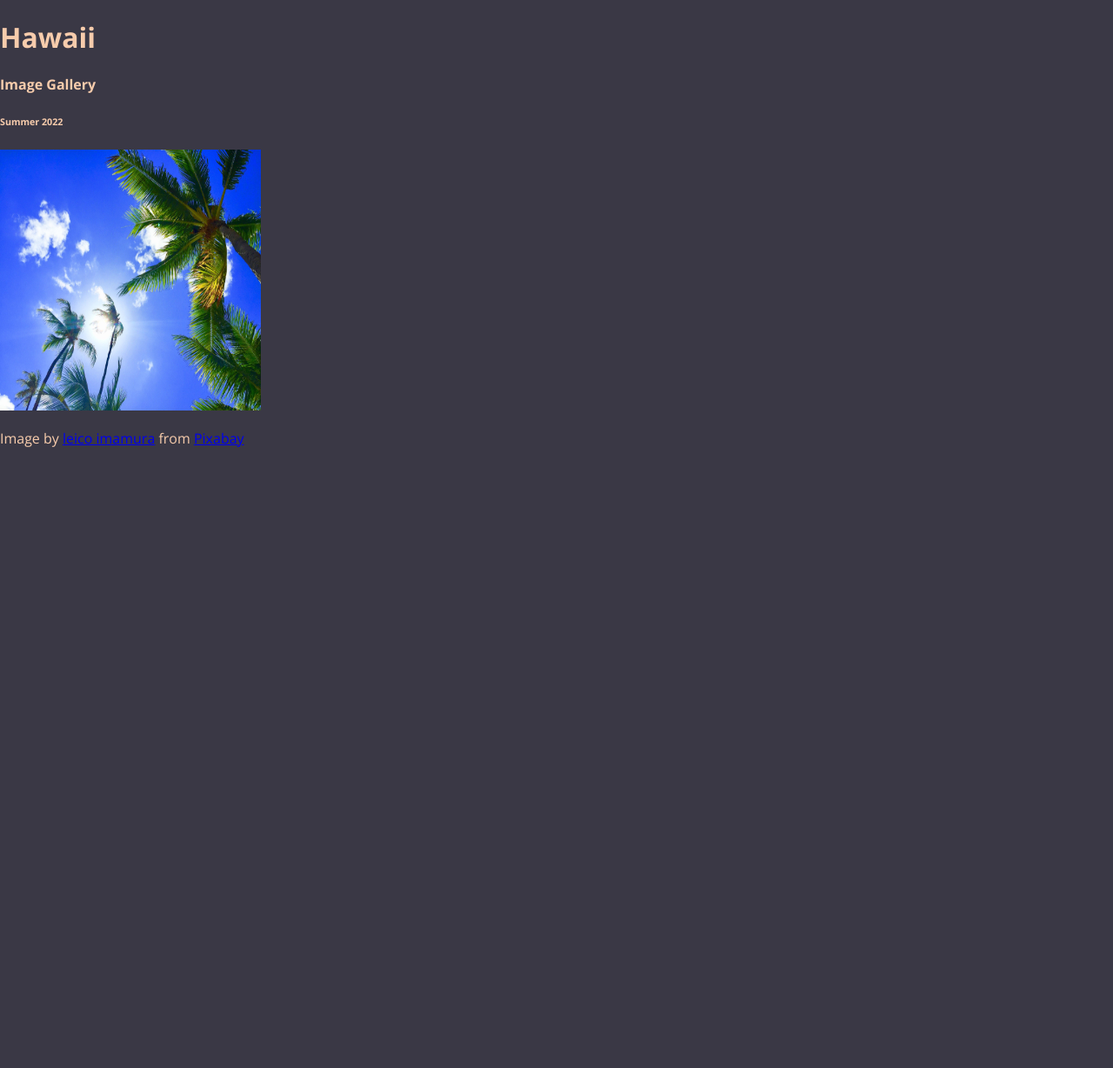
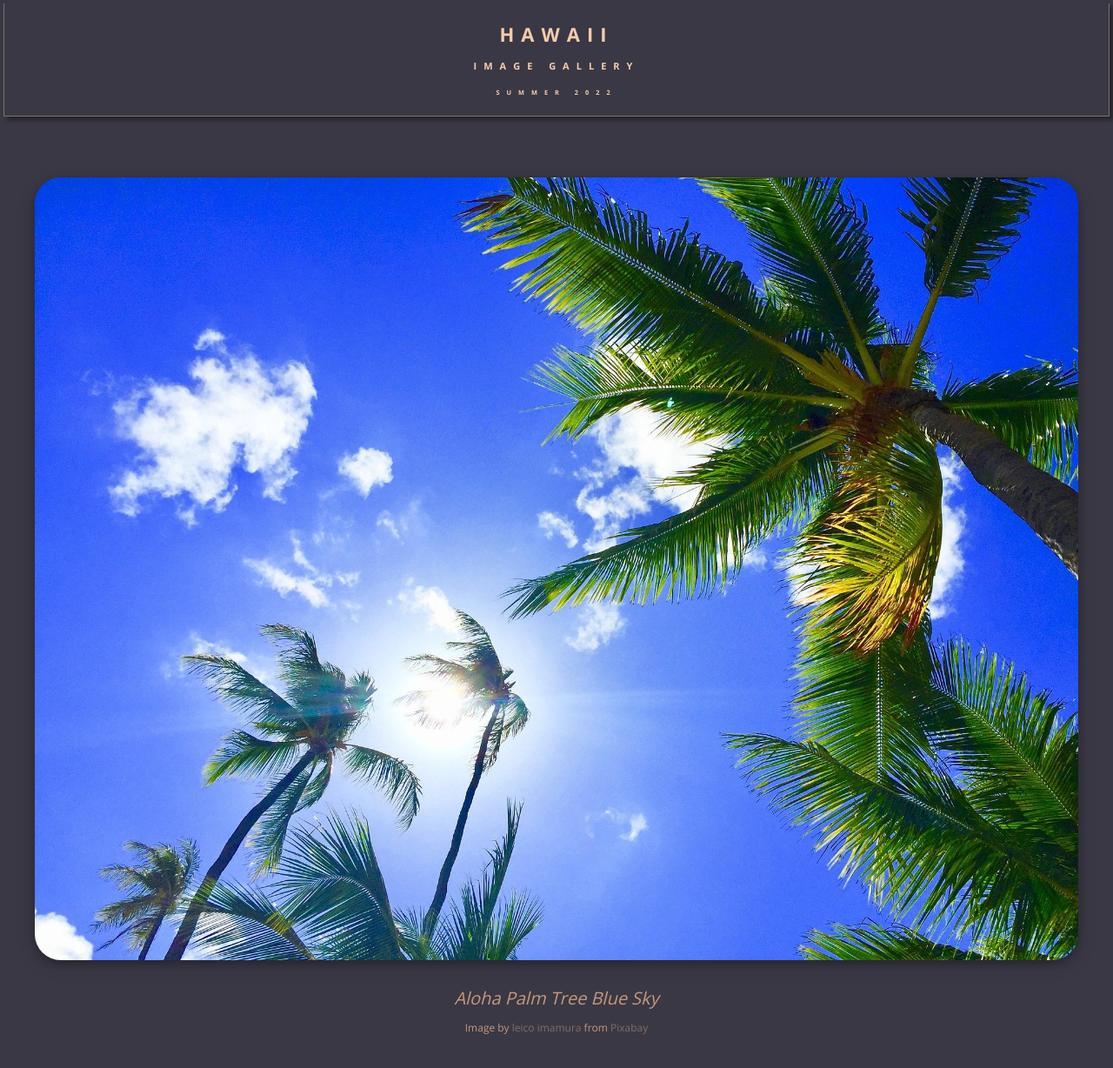
Before and after one commit to CSF2223/imagegallery-EvanLin1729, a plain HTML site: page index.html in a window 1280 px wide. Shown: the whole page at 87% size. Before the commit the page ends 800 px from the top, so only its background shows below. Drawn offline with nearby package versions, Linux system fonts and the light colour scheme.

Commit message:
in the middle of 2-10

```diff
--- a/index.html
+++ b/index.html
@@ -15,12 +15,14 @@
     </header>
 
     <section>
-        <div>
+        <div class ="imageCard">
             <img src="assets/hawaii-2700190_1920.jpg" alt="Aloha Palm Tree Blue Sky" width="300" height="300"></img>
-            <title>Aloha Palm Tree Blue Sky</title>
+            <div class = "cardText">
+            <cite>Aloha Palm Tree Blue Sky</cite>
             <p>Image by <a href="https://pixabay.com/users/graziebambino-1593455/?utm_source=link-attribution&amp;utm_medium=referral&amp;utm_campaign=image&amp;utm_content=2700190">leico imamura</a>
             from <a href="https://pixabay.com/?utm_source=link-attribution&amp;utm_medium=referral&amp;utm_campaign=image&amp;utm_content=2700190">Pixabay</a></p>
-        </div>
+            </div> <!-- Close "textCard" class -->
+        </div> <!-- Close "imageCard" class -->
     </section>
 
 </body>
--- a/style.css
+++ b/style.css
@@ -12,8 +12,22 @@ tertiary color:  #826F66
 
 @import url('https://fonts.googleapis.com/css2?family=Open+Sans:wght@300;400;600;700&display=swap');
 
+html {
+    font-size: 62.5%;
+}
 
-
+header {
+    margin: 0.4rem;
+    letter-spacing: 0.8rem;
+    text-align: center;
+    border-bottom: 1px solid #826F66;
+    border-right: 1px solid #826F66;
+    border-left: 1px solid #826F66;
+    padding: 0.5rem;
+    box-shadow: 4px 4px 5px rgba(0, 0, 0, 0.4);
+    text-transform: uppercase;
+    font-size: 1.1rem;
+}
 
 body {
     background-color: #3A3845;
@@ -21,3 +35,39 @@ body {
     font-family: 'Open Sans', sans-serif;
     margin: 0;
 }
+
+cite {
+    font-size: 2rem;
+}
+
+p {
+    font-size: 1.2rem;
+}
+
+.imageCard {
+    display: flex;
+    flex-direction: column;
+    justify-content: center;
+    align-items: center;
+    margin: 7rem 4rem;
+}
+
+.imageCard a {
+    text-decoration: none;
+    color: #826F66;
+}
+
+.imageCard img {
+    width: 100%;
+    height: auto;
+    border-radius: 30px;
+    box-shadow: 0 4px 8px 0 rgba(0, 0, 0, 0.2), 0 6px 20px 0 rgba(0, 0, 0, 0.19);
+}
+
+.cardText {
+    color: #C6987B;
+    text-align: center;
+    padding: 1rem;
+    border-radius: 30px;
+    margin-top: 2rem;
+}
```
